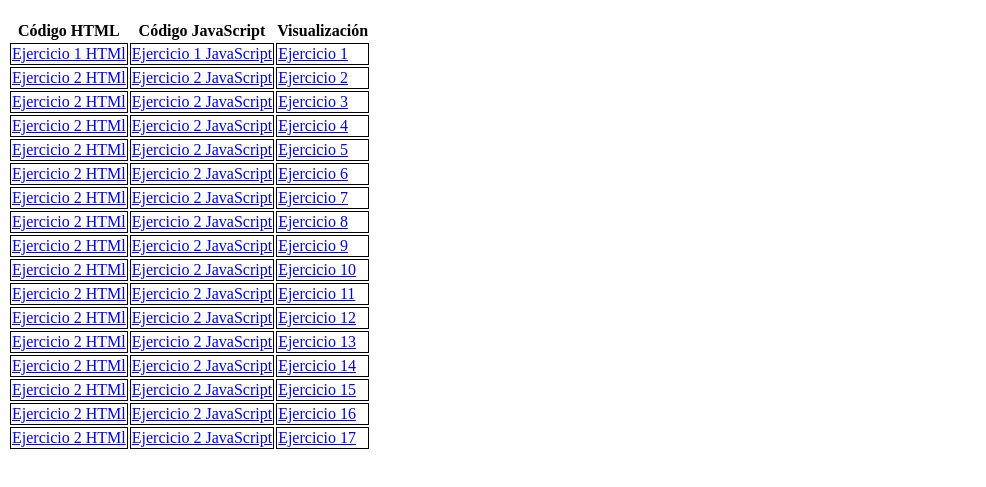
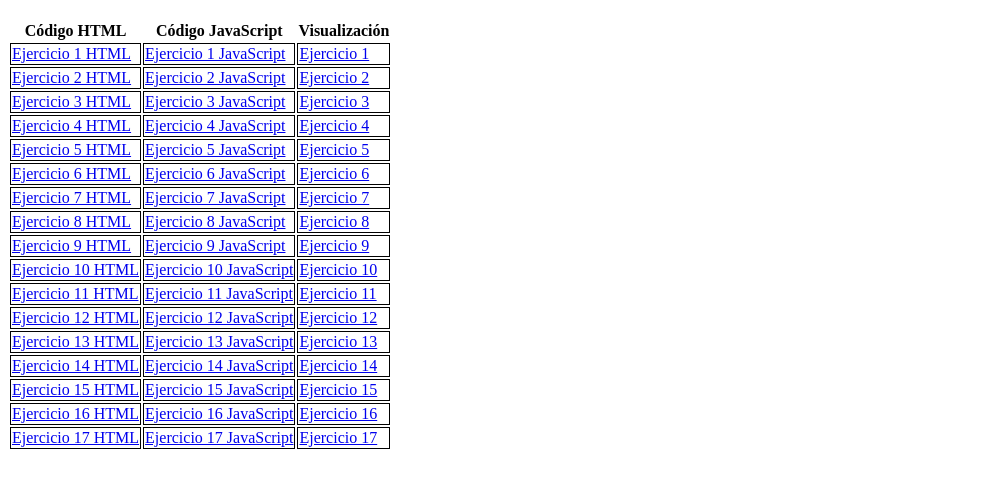
Before and after one commit to cralr/DWEC, a plain HTML site: page index.html in a window 1280 px wide. Shown: the part 61-548 px from the top of the page, without its empty margins (0-986 px from the left). Drawn offline with Linux system fonts and the light colour scheme.

Commit message:
Cambios en el index

```diff
--- a/index.html
+++ b/index.html
@@ -23,87 +23,87 @@
           <th>Visualización</th>
         </tr>
         <tr>
-          <td><a href="https://github.com/cralr/DWEC/blob/master/Ejercicios/Tema2-Introduccion%20JavaScript/Practica2.1/Capitulo2/eje1.html">Ejercicio 1 HTMl</a></td>
+          <td><a href="https://github.com/cralr/DWEC/blob/master/Ejercicios/Tema2-Introduccion%20JavaScript/Practica2.1/Capitulo2/eje1.html">Ejercicio 1 HTML</a></td>
           <td><a href="https://github.com/cralr/DWEC/blob/master/Ejercicios/Tema2-Introduccion%20JavaScript/Practica2.1/Capitulo2/codigo.js">Ejercicio 1 JavaScript</a></td>
           <td><a href="./Ejercicios/Tema2-Introduccion%20JavaScript/Practica2.1/Capitulo2/eje1.html">Ejercicio 1</a></td>
         </tr>
         <tr>
-            <td><a href="https://github.com/cralr/DWEC/blob/master/Ejercicios/Tema2-Introduccion%20JavaScript/Practica2.1/Capitulo3/eje2.html">Ejercicio 2 HTMl</a></td>
+            <td><a href="https://github.com/cralr/DWEC/blob/master/Ejercicios/Tema2-Introduccion%20JavaScript/Practica2.1/Capitulo3/eje2.html">Ejercicio 2 HTML</a></td>
             <td><a href="https://github.com/cralr/DWEC/blob/master/Ejercicios/Tema2-Introduccion%20JavaScript/Practica2.1/Capitulo3/js/eje2.js">Ejercicio 2 JavaScript</a></td>
             <td><a href="./Ejercicios/Tema2-Introduccion%20JavaScript/Practica2.1/Capitulo3/eje2.html">Ejercicio 2</a></td>
         </tr>
         <tr>
-            <td><a href="https://github.com/cralr/DWEC/blob/master/Ejercicios/Tema2-Introduccion%20JavaScript/Practica2.1/Capitulo3/eje3.html">Ejercicio 2 HTMl</a></td>
-            <td><a href="https://github.com/cralr/DWEC/blob/master/Ejercicios/Tema2-Introduccion%20JavaScript/Practica2.1/Capitulo3/js/eje3.js">Ejercicio 2 JavaScript</a></td>
+            <td><a href="https://github.com/cralr/DWEC/blob/master/Ejercicios/Tema2-Introduccion%20JavaScript/Practica2.1/Capitulo3/eje3.html">Ejercicio 3 HTML</a></td>
+            <td><a href="https://github.com/cralr/DWEC/blob/master/Ejercicios/Tema2-Introduccion%20JavaScript/Practica2.1/Capitulo3/js/eje3.js">Ejercicio 3 JavaScript</a></td>
             <td><a href="./Ejercicios/Tema2-Introduccion%20JavaScript/Practica2.1/Capitulo3/eje3.html">Ejercicio 3</a></td>
         </tr>
         <tr>
-            <td><a href="https://github.com/cralr/DWEC/blob/master/Ejercicios/Tema2-Introduccion%20JavaScript/Practica2.1/Capitulo3/eje4.html">Ejercicio 2 HTMl</a></td>
-            <td><a href="https://github.com/cralr/DWEC/blob/master/Ejercicios/Tema2-Introduccion%20JavaScript/Practica2.1/Capitulo3/js/eje4.js">Ejercicio 2 JavaScript</a></td>
+            <td><a href="https://github.com/cralr/DWEC/blob/master/Ejercicios/Tema2-Introduccion%20JavaScript/Practica2.1/Capitulo3/eje4.html">Ejercicio 4 HTML</a></td>
+            <td><a href="https://github.com/cralr/DWEC/blob/master/Ejercicios/Tema2-Introduccion%20JavaScript/Practica2.1/Capitulo3/js/eje4.js">Ejercicio 4 JavaScript</a></td>
             <td><a href="./Ejercicios/Tema2-Introduccion%20JavaScript/Practica2.1/Capitulo3/eje4.html">Ejercicio 4</a></td>
         </tr>
         <tr>
-            <td><a href="https://github.com/cralr/DWEC/blob/master/Ejercicios/Tema2-Introduccion%20JavaScript/Practica2.1/Capitulo3/eje5.html">Ejercicio 2 HTMl</a></td>
-            <td><a href="https://github.com/cralr/DWEC/blob/master/Ejercicios/Tema2-Introduccion%20JavaScript/Practica2.1/Capitulo3/js/eje5.js">Ejercicio 2 JavaScript</a></td>
+            <td><a href="https://github.com/cralr/DWEC/blob/master/Ejercicios/Tema2-Introduccion%20JavaScript/Practica2.1/Capitulo3/eje5.html">Ejercicio 5 HTML</a></td>
+            <td><a href="https://github.com/cralr/DWEC/blob/master/Ejercicios/Tema2-Introduccion%20JavaScript/Practica2.1/Capitulo3/js/eje5.js">Ejercicio 5 JavaScript</a></td>
             <td><a href="./Ejercicios/Tema2-Introduccion%20JavaScript/Practica2.1/Capitulo3/eje5.html">Ejercicio 5</a></td>
         </tr>
         <tr>
-            <td><a href="https://github.com/cralr/DWEC/blob/master/Ejercicios/Tema2-Introduccion%20JavaScript/Practica2.1/Capitulo3/eje6.html">Ejercicio 2 HTMl</a></td>
-            <td><a href="https://github.com/cralr/DWEC/blob/master/Ejercicios/Tema2-Introduccion%20JavaScript/Practica2.1/Capitulo3/js/eje6.js">Ejercicio 2 JavaScript</a></td>
+            <td><a href="https://github.com/cralr/DWEC/blob/master/Ejercicios/Tema2-Introduccion%20JavaScript/Practica2.1/Capitulo3/eje6.html">Ejercicio 6 HTML</a></td>
+            <td><a href="https://github.com/cralr/DWEC/blob/master/Ejercicios/Tema2-Introduccion%20JavaScript/Practica2.1/Capitulo3/js/eje6.js">Ejercicio 6 JavaScript</a></td>
             <td><a href="./Ejercicios/Tema2-Introduccion%20JavaScript/Practica2.1/Capitulo3/eje6.html">Ejercicio 6</a></td>
         </tr>
         <tr>
-            <td><a href="https://github.com/cralr/DWEC/blob/master/Ejercicios/Tema2-Introduccion%20JavaScript/Practica2.1/Capitulo3/eje7.html">Ejercicio 2 HTMl</a></td>
-            <td><a href="https://github.com/cralr/DWEC/blob/master/Ejercicios/Tema2-Introduccion%20JavaScript/Practica2.1/Capitulo3/js/eje7.js">Ejercicio 2 JavaScript</a></td>
+            <td><a href="https://github.com/cralr/DWEC/blob/master/Ejercicios/Tema2-Introduccion%20JavaScript/Practica2.1/Capitulo3/eje7.html">Ejercicio 7 HTML</a></td>
+            <td><a href="https://github.com/cralr/DWEC/blob/master/Ejercicios/Tema2-Introduccion%20JavaScript/Practica2.1/Capitulo3/js/eje7.js">Ejercicio 7 JavaScript</a></td>
             <td><a href="./Ejercicios/Tema2-Introduccion%20JavaScript/Practica2.1/Capitulo3/eje7.html">Ejercicio 7</a></td>
         </tr>
         <tr>
-            <td><a href="https://github.com/cralr/DWEC/blob/master/Ejercicios/Tema2-Introduccion%20JavaScript/Practica2.2/Capitulo4/eje8.html">Ejercicio 2 HTMl</a></td>
-            <td><a href="https://github.com/cralr/DWEC/blob/master/Ejercicios/Tema2-Introduccion%20JavaScript/Practica2.2/Capitulo4/js/eje8.js">Ejercicio 2 JavaScript</a></td>
+            <td><a href="https://github.com/cralr/DWEC/blob/master/Ejercicios/Tema2-Introduccion%20JavaScript/Practica2.2/Capitulo4/eje8.html">Ejercicio 8 HTML</a></td>
+            <td><a href="https://github.com/cralr/DWEC/blob/master/Ejercicios/Tema2-Introduccion%20JavaScript/Practica2.2/Capitulo4/js/eje8.js">Ejercicio 8 JavaScript</a></td>
             <td><a href="./Ejercicios/Tema2-Introduccion%20JavaScript/Practica2.2/Capitulo4/eje8.html">Ejercicio 8</a></td>
         </tr>
         <tr>
-            <td><a href="https://github.com/cralr/DWEC/blob/master/Ejercicios/Tema2-Introduccion%20JavaScript/Practica2.2/Capitulo4/eje9.html">Ejercicio 2 HTMl</a></td>
-            <td><a href="https://github.com/cralr/DWEC/blob/master/Ejercicios/Tema2-Introduccion%20JavaScript/Practica2.2/Capitulo4/js/eje9.js">Ejercicio 2 JavaScript</a></td>
+            <td><a href="https://github.com/cralr/DWEC/blob/master/Ejercicios/Tema2-Introduccion%20JavaScript/Practica2.2/Capitulo4/eje9.html">Ejercicio 9 HTML</a></td>
+            <td><a href="https://github.com/cralr/DWEC/blob/master/Ejercicios/Tema2-Introduccion%20JavaScript/Practica2.2/Capitulo4/js/eje9.js">Ejercicio 9 JavaScript</a></td>
             <td><a href="./Ejercicios/Tema2-Introduccion%20JavaScript/Practica2.2/Capitulo4/eje9.html">Ejercicio 9</a></td>
         </tr>
         <tr>
-            <td><a href="https://github.com/cralr/DWEC/blob/master/Ejercicios/Tema2-Introduccion%20JavaScript/Practica2.2/Capitulo4/eje10.html">Ejercicio 2 HTMl</a></td>
-            <td><a href="https://github.com/cralr/DWEC/blob/master/Ejercicios/Tema2-Introduccion%20JavaScript/Practica2.2/Capitulo4/js/eje10.js">Ejercicio 2 JavaScript</a></td>
+            <td><a href="https://github.com/cralr/DWEC/blob/master/Ejercicios/Tema2-Introduccion%20JavaScript/Practica2.2/Capitulo4/eje10.html">Ejercicio 10 HTML</a></td>
+            <td><a href="https://github.com/cralr/DWEC/blob/master/Ejercicios/Tema2-Introduccion%20JavaScript/Practica2.2/Capitulo4/js/eje10.js">Ejercicio 10 JavaScript</a></td>
             <td><a href="./Ejercicios/Tema2-Introduccion%20JavaScript/Practica2.2/Capitulo4/eje10.html">Ejercicio 10</a></td>
         </tr>
         <tr>
-            <td><a href="https://github.com/cralr/DWEC/blob/master/Ejercicios/Tema2-Introduccion%20JavaScript/Practica2.3/Capitulo5/eje11.html">Ejercicio 2 HTMl</a></td>
-            <td><a href="https://github.com/cralr/DWEC/blob/master/Ejercicios/Tema2-Introduccion%20JavaScript/Practica2.3/Capitulo5/js/eje11.js">Ejercicio 2 JavaScript</a></td>
+            <td><a href="https://github.com/cralr/DWEC/blob/master/Ejercicios/Tema2-Introduccion%20JavaScript/Practica2.3/Capitulo5/eje11.html">Ejercicio 11 HTML</a></td>
+            <td><a href="https://github.com/cralr/DWEC/blob/master/Ejercicios/Tema2-Introduccion%20JavaScript/Practica2.3/Capitulo5/js/eje11.js">Ejercicio 11 JavaScript</a></td>
             <td><a href="./Ejercicios/Tema2-Introduccion%20JavaScript/Practica2.3/Capitulo5/eje11.html">Ejercicio 11</a></td>
         </tr>
         <tr>
-            <td><a href="https://github.com/cralr/DWEC/blob/master/Ejercicios/Tema2-Introduccion%20JavaScript/Practica2.3/Capitulo5/eje12.html">Ejercicio 2 HTMl</a></td>
-            <td><a href="https://github.com/cralr/DWEC/blob/master/Ejercicios/Tema2-Introduccion%20JavaScript/Practica2.3/Capitulo5/js/eje12.js">Ejercicio 2 JavaScript</a></td>
+            <td><a href="https://github.com/cralr/DWEC/blob/master/Ejercicios/Tema2-Introduccion%20JavaScript/Practica2.3/Capitulo5/eje12.html">Ejercicio 12 HTML</a></td>
+            <td><a href="https://github.com/cralr/DWEC/blob/master/Ejercicios/Tema2-Introduccion%20JavaScript/Practica2.3/Capitulo5/js/eje12.js">Ejercicio 12 JavaScript</a></td>
             <td><a href="./Ejercicios/Tema2-Introduccion%20JavaScript/Practica2.3/Capitulo5/eje12.html">Ejercicio 12</a></td>
         </tr>
         <tr>
-            <td><a href="https://github.com/cralr/DWEC/blob/master/Ejercicios/Tema2-Introduccion%20JavaScript/Practica2.3/Capitulo5/eje13.html">Ejercicio 2 HTMl</a></td>
-            <td><a href="https://github.com/cralr/DWEC/blob/master/Ejercicios/Tema2-Introduccion%20JavaScript/Practica2.3/Capitulo5/js/eje13.js">Ejercicio 2 JavaScript</a></td>
+            <td><a href="https://github.com/cralr/DWEC/blob/master/Ejercicios/Tema2-Introduccion%20JavaScript/Practica2.3/Capitulo5/eje13.html">Ejercicio 13 HTML</a></td>
+            <td><a href="https://github.com/cralr/DWEC/blob/master/Ejercicios/Tema2-Introduccion%20JavaScript/Practica2.3/Capitulo5/js/eje13.js">Ejercicio 13 JavaScript</a></td>
             <td><a href="./Ejercicios/Tema2-Introduccion%20JavaScript/Practica2.3/Capitulo5/eje13.html">Ejercicio 13</a></td>
         </tr>
         <tr>
-            <td><a href="https://github.com/cralr/DWEC/blob/master/Ejercicios/Tema2-Introduccion%20JavaScript/Practica2.5/Capitulo6/eje14.html">Ejercicio 2 HTMl</a></td>
-            <td><a href="https://github.com/cralr/DWEC/blob/master/Ejercicios/Tema2-Introduccion%20JavaScript/Practica2.5/Capitulo6/js/eje14.js">Ejercicio 2 JavaScript</a></td>
+            <td><a href="https://github.com/cralr/DWEC/blob/master/Ejercicios/Tema2-Introduccion%20JavaScript/Practica2.5/Capitulo6/eje14.html">Ejercicio 14 HTML</a></td>
+            <td><a href="https://github.com/cralr/DWEC/blob/master/Ejercicios/Tema2-Introduccion%20JavaScript/Practica2.5/Capitulo6/js/eje14.js">Ejercicio 14 JavaScript</a></td>
             <td><a href="./Ejercicios/Tema2-Introduccion%20JavaScript/Practica2.5/Capitulo6/eje14.html">Ejercicio 14</a></td>
         </tr>
         <tr>
-            <td><a href="https://github.com/cralr/DWEC/blob/master/Ejercicios/Tema2-Introduccion%20JavaScript/Practica2.5/Capitulo6/eje15.html">Ejercicio 2 HTMl</a></td>
-            <td><a href="https://github.com/cralr/DWEC/blob/master/Ejercicios/Tema2-Introduccion%20JavaScript/Practica2.5/Capitulo6/js/eje15.js">Ejercicio 2 JavaScript</a></td>
+            <td><a href="https://github.com/cralr/DWEC/blob/master/Ejercicios/Tema2-Introduccion%20JavaScript/Practica2.5/Capitulo6/eje15.html">Ejercicio 15 HTML</a></td>
+            <td><a href="https://github.com/cralr/DWEC/blob/master/Ejercicios/Tema2-Introduccion%20JavaScript/Practica2.5/Capitulo6/js/eje15.js">Ejercicio 15 JavaScript</a></td>
             <td><a href="./Ejercicios/Tema2-Introduccion%20JavaScript/Practica2.5/Capitulo6/eje15.html">Ejercicio 15</a></td>
         </tr>
         <tr>
-            <td><a href="https://github.com/cralr/DWEC/blob/master/Ejercicios/Tema2-Introduccion%20JavaScript/Practica2.5/Capitulo6/eje16.html">Ejercicio 2 HTMl</a></td>
-            <td><a href="https://github.com/cralr/DWEC/blob/master/Ejercicios/Tema2-Introduccion%20JavaScript/Practica2.5/Capitulo6/js/eje16.js">Ejercicio 2 JavaScript</a></td>
+            <td><a href="https://github.com/cralr/DWEC/blob/master/Ejercicios/Tema2-Introduccion%20JavaScript/Practica2.5/Capitulo6/eje16.html">Ejercicio 16 HTML</a></td>
+            <td><a href="https://github.com/cralr/DWEC/blob/master/Ejercicios/Tema2-Introduccion%20JavaScript/Practica2.5/Capitulo6/js/eje16.js">Ejercicio 16 JavaScript</a></td>
             <td><a href="./Ejercicios/Tema2-Introduccion%20JavaScript/Practica2.5/Capitulo6/eje16.html">Ejercicio 16</a></td>
             <tr>
-                <td><a href="https://github.com/cralr/DWEC/blob/master/Ejercicios/Tema2-Introduccion%20JavaScript/Practica2.6/Capitulo7/eje17.html">Ejercicio 2 HTMl</a></td>
-                <td><a href="https://github.com/cralr/DWEC/blob/master/Ejercicios/Tema2-Introduccion%20JavaScript/Practica2.6/Capitulo7/js/eje17.js">Ejercicio 2 JavaScript</a></td>
+                <td><a href="https://github.com/cralr/DWEC/blob/master/Ejercicios/Tema2-Introduccion%20JavaScript/Practica2.6/Capitulo7/eje17.html">Ejercicio 17 HTML</a></td>
+                <td><a href="https://github.com/cralr/DWEC/blob/master/Ejercicios/Tema2-Introduccion%20JavaScript/Practica2.6/Capitulo7/js/eje17.js">Ejercicio 17 JavaScript</a></td>
                 <td><a href="./Ejercicios/Tema2-Introduccion%20JavaScript/Practica2.6/Capitulo7/eje17.html">Ejercicio 17</a></td>
             </tr>
         </tr>
```
